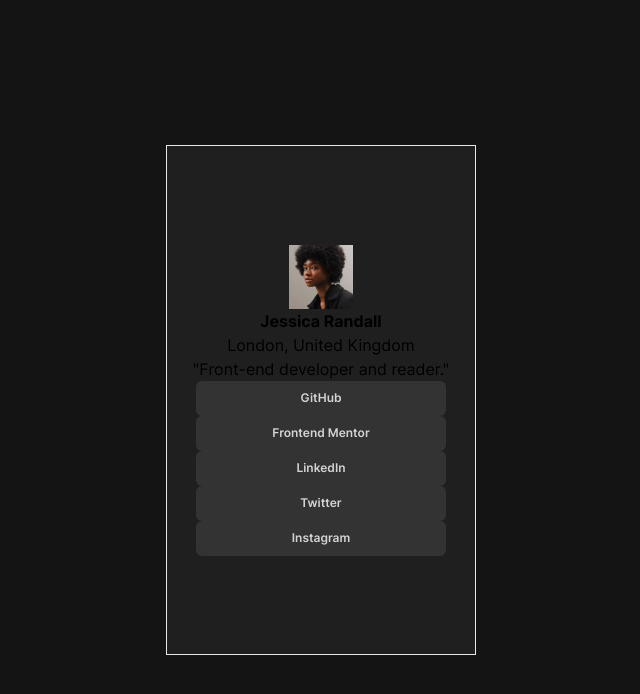
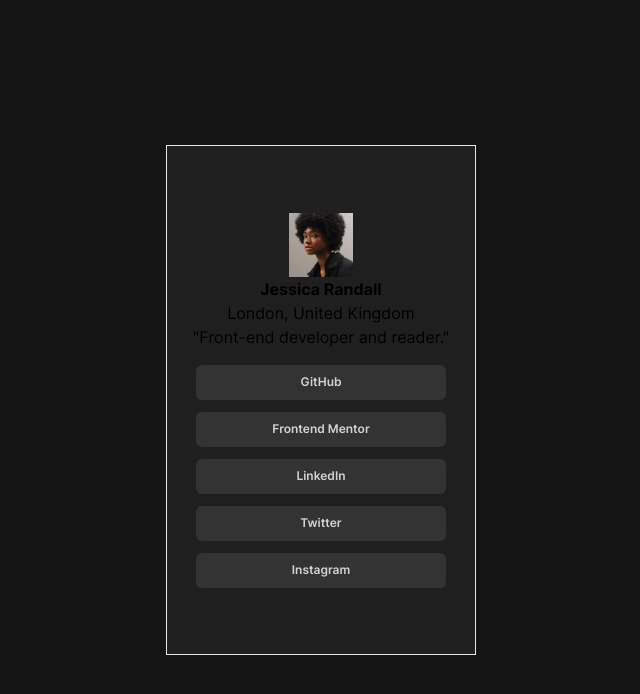
Before and after one commit to mehrnaz98/social-link-profile, a Vue app: page / in a window 1280 px wide. Shown: the top 694 px of the page, without its empty margins (319-959 px from the left). Built offline with nearby package versions, Linux system fonts and the light colour scheme.

Commit message:
Give the buttons a padding top and space between

```diff
--- a/src/components/BaseCard.vue
+++ b/src/components/BaseCard.vue
@@ -14,7 +14,7 @@
       <p>"Front-end developer and reader."</p>
     </div>
 
-    <div class="flex flex-col">
+    <div class="flex flex-col space-y-3 pt-4">
       <button
         class="bg-[#333333] w-[250px] h-[35px] text-xs font-semibold text-[#D3D3D3] border-none rounded-md"
       >
```
